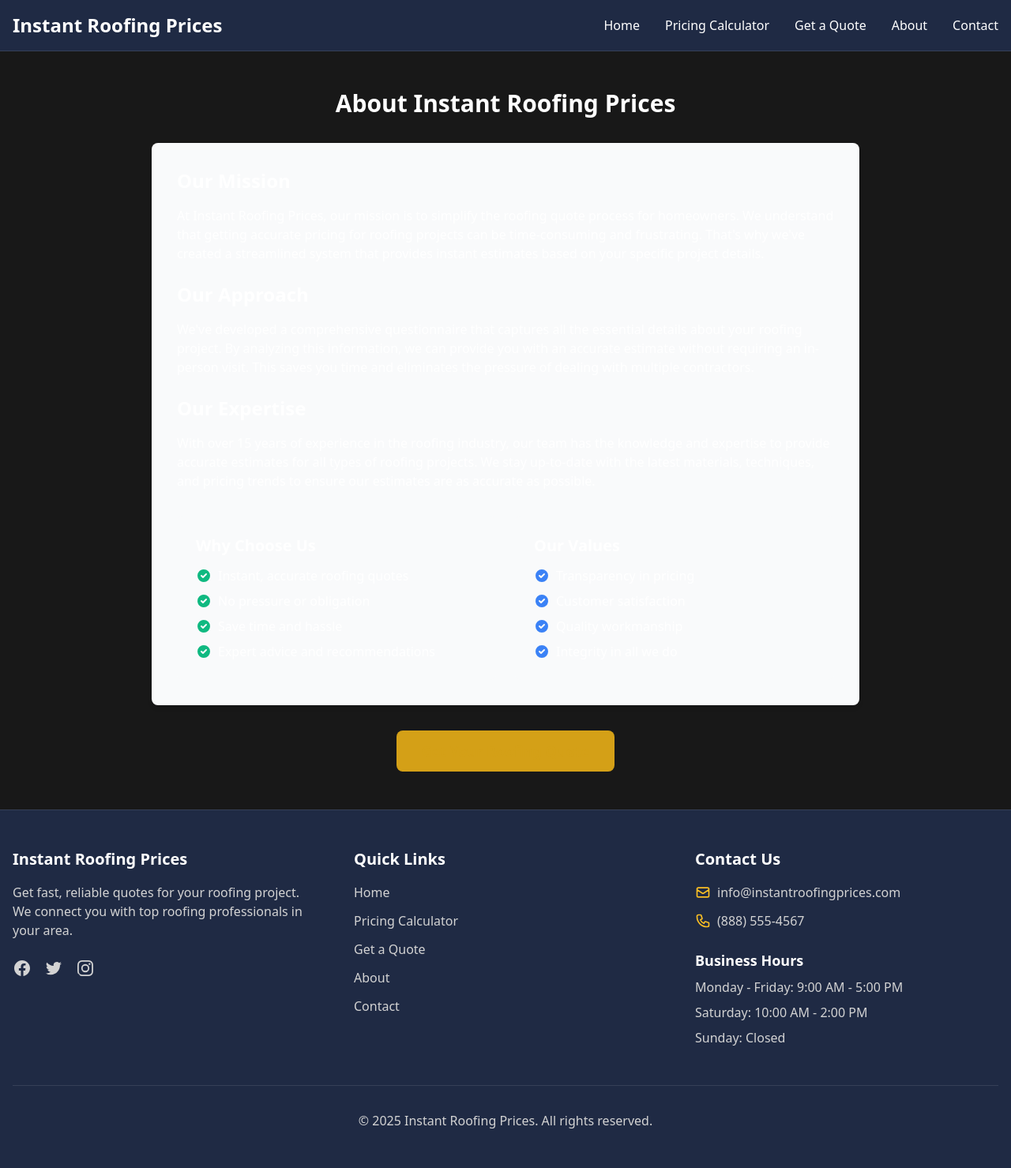
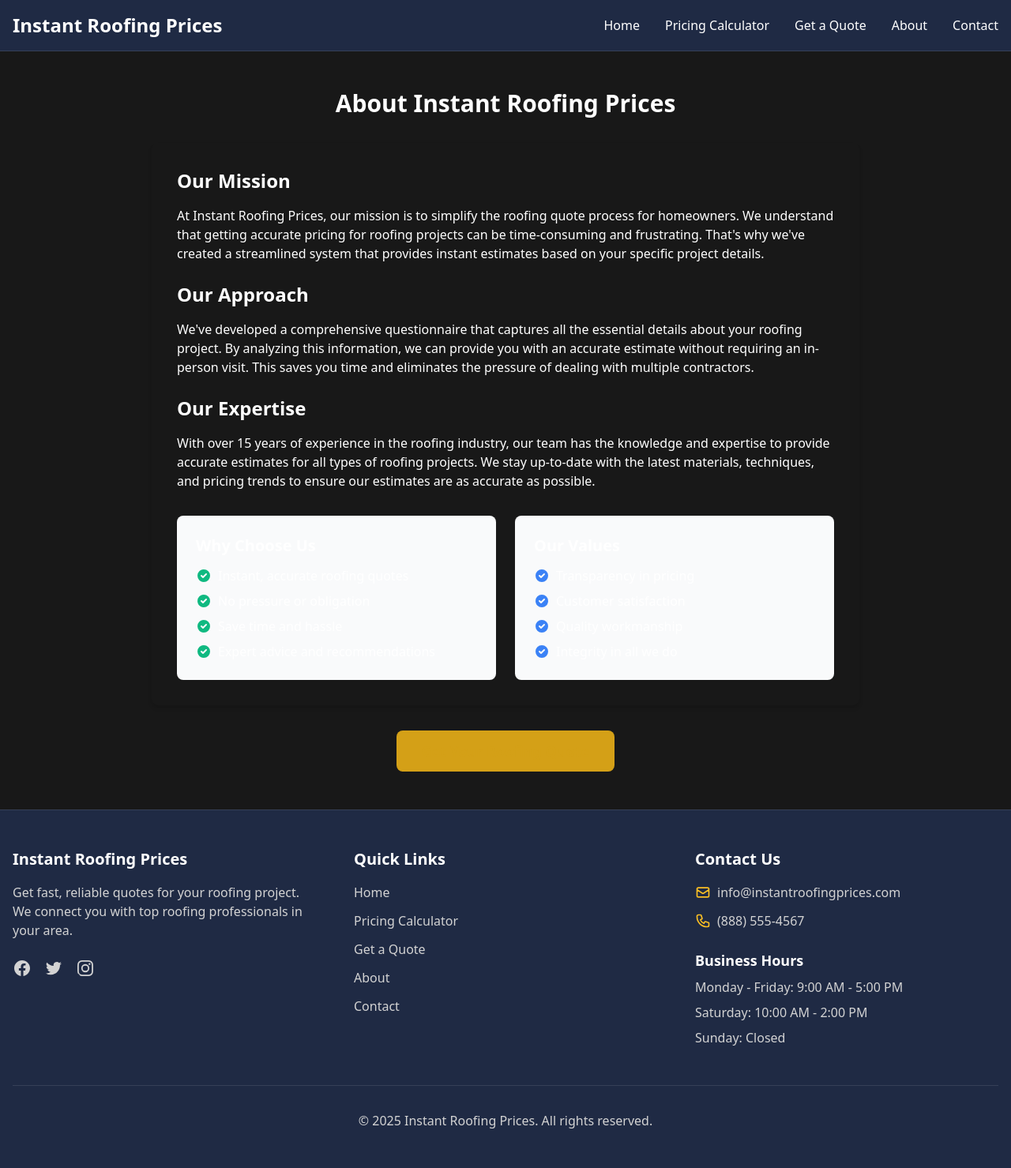
Before and after one commit to tim-amredev/roofing-lead-site, a Jekyll site: the page built from about.html, in a window 1280 px wide. Shown: the whole page at 79% size. Built offline with Jekyll 4.4.1, drawn with Linux system fonts in a browser that asks for light colours.

Commit message:
Update about.html

```diff
--- a/about.html
+++ b/about.html
@@ -8,7 +8,7 @@
     <div class="max-w-4xl mx-auto">
       <h1 class="text-3xl font-bold text-center mb-8">About Instant Roofing Prices</h1>
 
-      <div class="bg-gray-50 rounded-lg shadow-md p-6 md:p-8 mb-8">
+      <div class="bg-gray rounded-lg shadow-md p-6 md:p-8 mb-8">
         <h2 class="text-2xl font-semibold mb-4">Our Mission</h2>
         <p class="text-gray-700 mb-6">At Instant Roofing Prices, our mission is to simplify the roofing quote process for homeowners. We understand that getting accurate pricing for roofing projects can be time-consuming and frustrating. That's why we've created a streamlined system that provides instant estimates based on your specific project details.</p>
 
```
